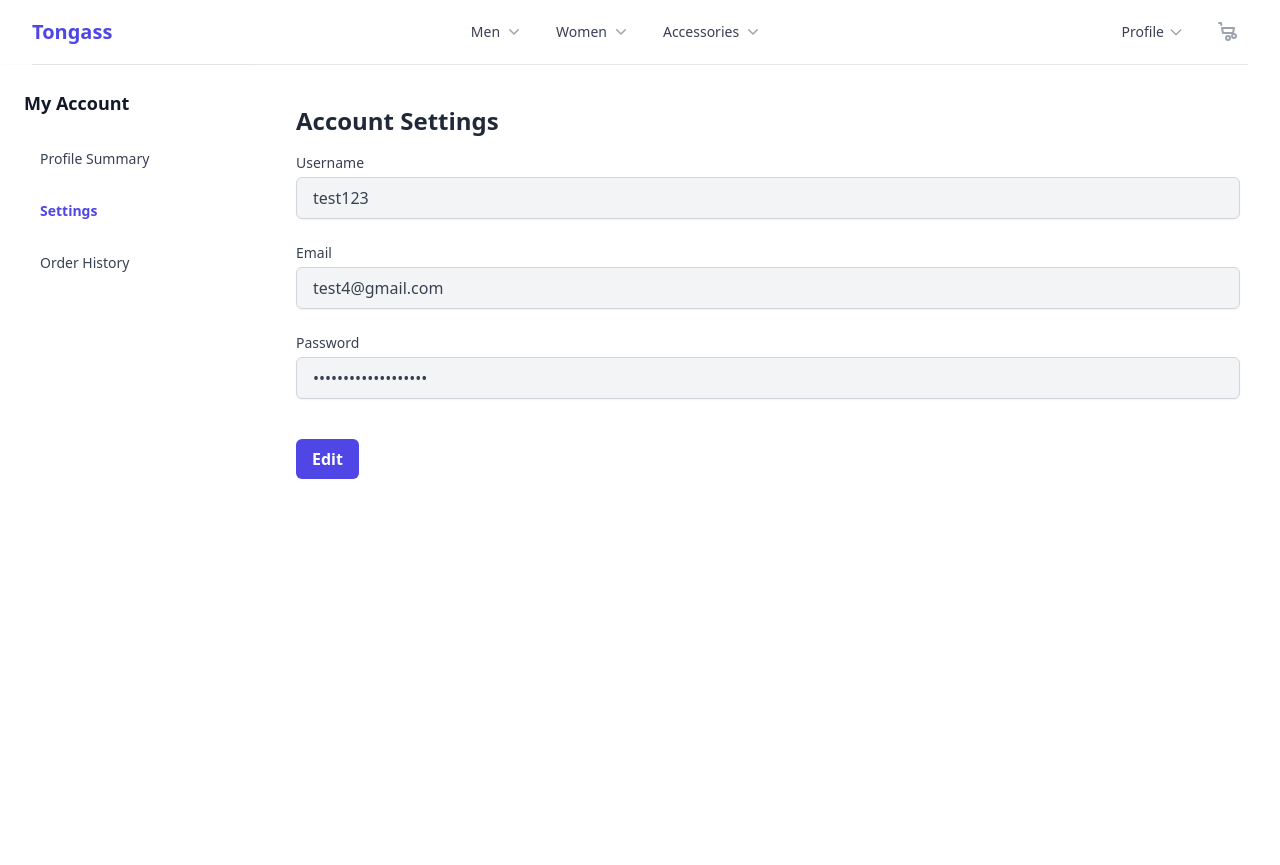
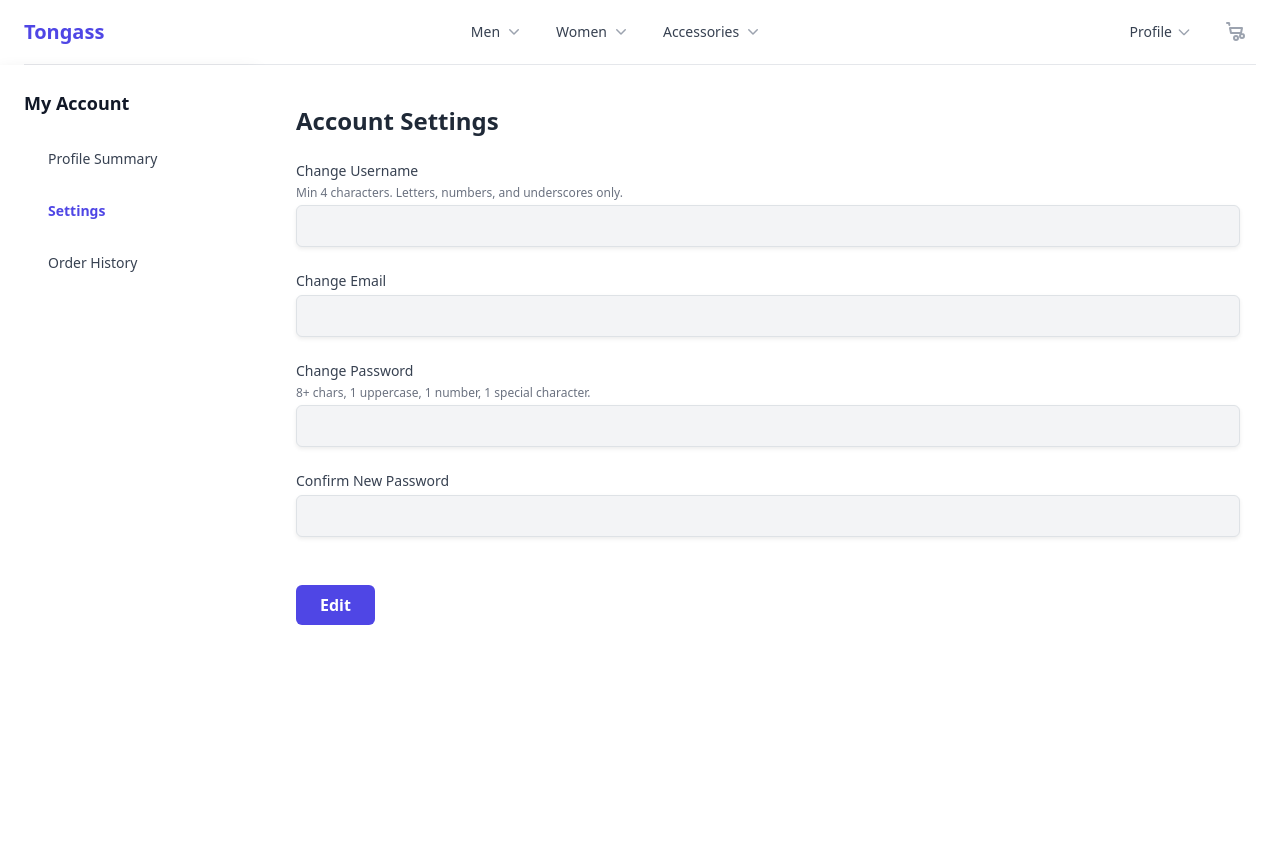
Before and after one commit to htran174/cpsc_362_sp2025_group4, a Flask app: page /profile/settings in a window 1280 px wide. Run offline with Flask 3, Linux system fonts and the light colour scheme; a user stored in the database is signed in; some libraries are stand-ins or nearby versions.

Commit message:
Added functionality to account settings page

```diff
--- a/website/auth.py
+++ b/website/auth.py
@@ -82,10 +82,59 @@ def logout():
 def profile():
     return render_template('profile/summary.html', user=current_user, current_tab='summary')
 
-@auth.route('/profile/settings')
+@auth.route('/profile/settings', methods=['POST','GET'])
 @login_required
 def profile_settings():
     return render_template('profile/settings.html', user=current_user, current_tab='settings')
+
+@auth.route('/profile/settings/edit', methods=['POST','GET'])
+@login_required
+def profile_settings_edit():
+    success_editing = False
+
+    email = request.form.get('email')
+    username = request.form.get('username')
+    password = request.form.get('password')
+    conf_password = request.form.get('conf_password')
+
+    if email:
+        existing_email = User.query.filter_by(email=email).first()
+        if existing_email:
+            flash('Email address already in use.', category='danger')
+        else:
+            success_editing = True
+            current_user.email = email
+    if username:
+        existing_username = User.query.filter_by(username=username).first()
+        if existing_username:
+            flash('Username already in use.', category='danger')
+        elif len(username) < 4:
+            flash('Username is too short.', category='danger')
+        elif any((not char.isalnum() and char != '_') for char in username):
+            flash('Username contains invalid characters.', category='danger')
+        else:
+            success_editing = True
+            current_user.username = username
+    if password:
+        special_characters = "!\"#$%&'()*+,-./:;<=>?@[\]^_`{|}~"
+        if len(password) < 8:
+            flash('Password must be at least 8 characters long.', category='danger')
+        elif not any(char.isupper() for char in password):
+            flash('Password must contain an uppercase character.', category='danger')
+        elif not any(char.isdigit() for char in password):
+            flash('Password must contain a number.', category='danger')
+        elif not any(char in special_characters for char in password):
+            flash('Password must contain a special character.', category='danger')
+        elif password != conf_password:
+            flash('Passwords do not match.', category='danger')
+        else:
+            success_editing = True
+            current_user.password = generate_password_hash(password)
+    db.session.commit()
+    if success_editing:
+        flash('Account edits successful.', category='success')
+
+    return redirect(request.referrer)
 
 @auth.route('/profile/orders')
 @login_required
--- a/website/templates/profile/base.html
+++ b/website/templates/profile/base.html
@@ -4,6 +4,8 @@
   <meta charset="UTF-8">
   <title>Profile | Tongass</title>
   <script src="https://cdn.tailwindcss.com"></script>
+  <link href="https://cdn.jsdelivr.net/npm/bootstrap@5.3.0/dist/css/bootstrap.min.css" rel="stylesheet">
+  <script src="https://cdn.jsdelivr.net/npm/bootstrap@5.3.0/dist/js/bootstrap.bundle.min.js"></script>
 </head>
 <body class="bg-gray-100 min-h-screen">
 
--- a/website/templates/profile/settings.html
+++ b/website/templates/profile/settings.html
@@ -3,34 +3,58 @@
 {% block content %}
   <h1 class="text-2xl font-bold text-gray-800 mb-4">Account Settings</h1>
 
-  <form class="space-y-6">
+  <form class="space-y-6" method="POST" action="{{ url_for('auth.profile_settings_edit') }}">
     <!-- Username -->
     <div>
-      <label class="block text-sm font-medium text-gray-700">Username</label>
-      <input type="text" value="{{ user.username }}"
+      <label class="block text-sm font-medium text-gray-700">Change Username</label>
+      <p class="text-xs text-gray-500 mt-1">Min 4 characters. Letters, numbers, and underscores only.</p>
+      <input type="text" value="" id="username" name="username"
              class="mt-1 block w-full px-4 py-2 border border-gray-300 rounded-md shadow-sm bg-gray-100 text-gray-700">
     </div>
 
     <!-- Email -->
     <div>
-      <label class="block text-sm font-medium text-gray-700">Email</label>
-      <input type="email" value="{{ user.email }}"
+      <label class="block text-sm font-medium text-gray-700">Change Email</label>
+      <input type="email" value="" id="email" name="email"
              class="mt-1 block w-full px-4 py-2 border border-gray-300 rounded-md shadow-sm bg-gray-100 text-gray-700">
     </div>
 
     <!-- Password -->
     <div>
-      <label class="block text-sm font-medium text-gray-700">Password</label>
-      <input type="password" value="passwordplaceholder"
+      <label class="block text-sm font-medium text-gray-700">Change Password</label>
+      <p class="text-xs text-gray-500 mt-1">8+ chars, 1 uppercase, 1 number, 1 special character.</p>
+      <input type="password" value="" id="password" name="password"
+             class="mt-1 block w-full px-4 py-2 border border-gray-300 rounded-md shadow-sm bg-gray-100 text-gray-700">
+    </div>
+
+    <div>
+      <label class="block text-sm font-medium text-gray-700">Confirm New Password</label>
+      <input type="password" value="" id="conf_password" name="conf_password"
              class="mt-1 block w-full px-4 py-2 border border-gray-300 rounded-md shadow-sm bg-gray-100 text-gray-700">
     </div>
 
     <!-- Edit Button -->
     <div class="pt-4">
-      <button type="button"
+      <button type="submit"
               class="bg-indigo-600 text-white px-4 py-2 rounded-md font-semibold hover:bg-indigo-700">
         Edit
       </button>
     </div>
   </form>
+
+  <div class="card-body" style="text-align: center;">
+      <!-- Flash Messages -->
+      {% with messages = get_flashed_messages(with_categories=true) %}
+      {% if messages %}
+      <div class="mt-3">
+          {% for category, message in messages %}
+          <div class="alert alert-{{ category }} alert-dismissible fade show" role="alert">
+              {{ message }}
+              <button type="button" class="btn-close" data-bs-dismiss="alert" aria-label="Close"></button>
+          </div>
+          {% endfor %}
+      </div>
+      {% endif %}
+      {% endwith %}
+  </div>
 {% endblock %}
```
Also changed, not shown: instance/database.db.
